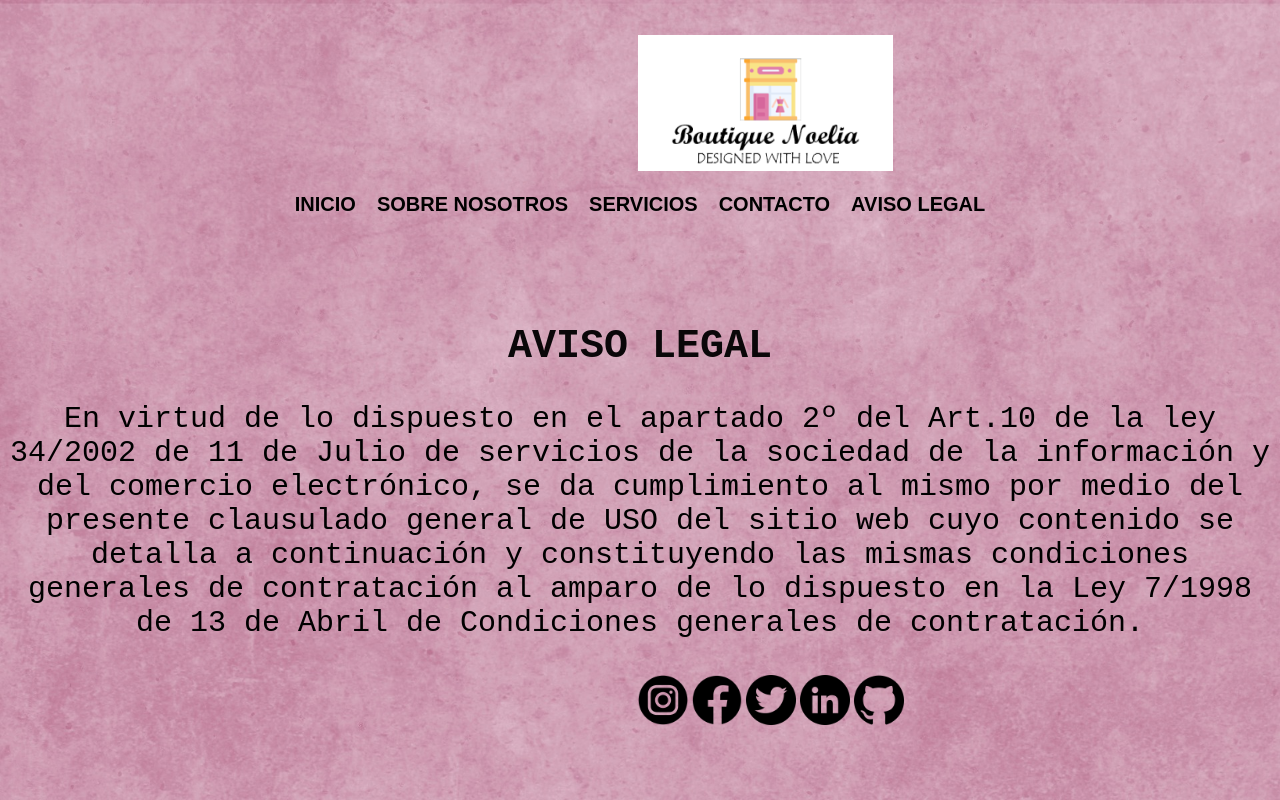
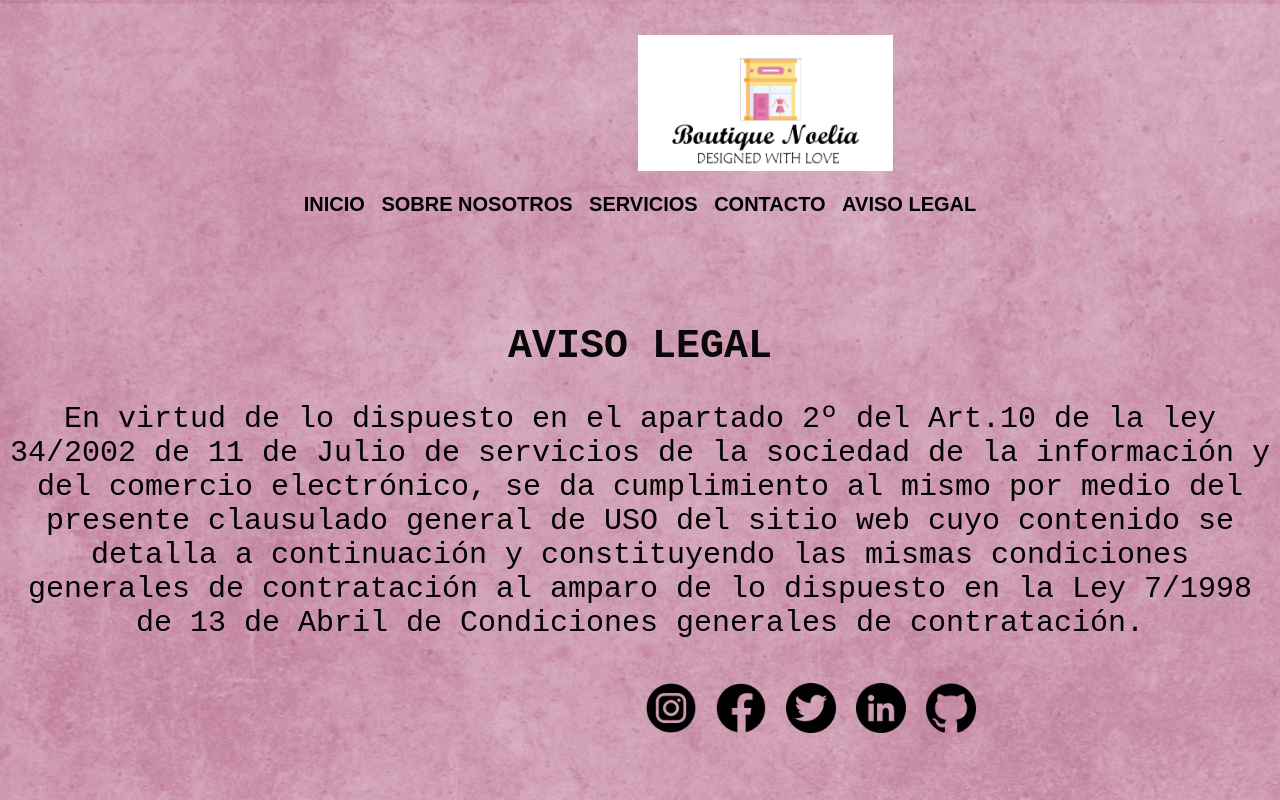
Before and after one commit to narroyoc96/LTAW-Practicas, a plain HTML site: page P1/aviso.html in a window 1280 px wide. Drawn offline with Linux system fonts and the light colour scheme.

Commit message:
botones redes sociales

```diff
--- a/P1/aviso.html
+++ b/P1/aviso.html
@@ -23,11 +23,11 @@
         <h2>AVISO LEGAL</h2>
         <p>En virtud de lo dispuesto en el apartado 2º del Art.10 de la ley 34/2002 de 11 de Julio de servicios de la sociedad de la información y del comercio electrónico, se da cumplimiento al mismo por medio del presente clausulado general de USO del sitio web cuyo contenido se detalla a continuación y constituyendo las mismas condiciones generales de contratación al amparo de lo dispuesto en  la Ley 7/1998 de 13 de Abril de Condiciones generales de contratación.</p>
         <div class="redessociales">
-            <a href="https://www.instagram.com/noeliaac96/?hl=es" target="_blanck"><img src="imagen/redes/instagram.png" alt="instagram" width="50px" ></a>
-            <a href="https://www.facebook.com/noelia.arroyocastano" target="_blanck"><img src="imagen/redes/facebook.png" alt="facebook" width="50px" ></a>
-            <a href="https://twitter.com/noeliaac96" target="_blanck"><img src="imagen/redes/twitter.png" alt="twitter" width="50px" ></a>
-            <a href="https://www.linkedin.com/in/noelia-arroyo-casta%C3%B1o-7ab358165/" target="_blanck"><img src="imagen/redes/linkedin.png" alt="linkedin" width="50px" ></a>
-            <a href="https://github.com/narroyoc96" target="_blanck"><img src="imagen/redes/github.png" alt="github" width="50px" ></a>
+            <a href="https://www.instagram.com/noeliaac96/?hl=es" target="_blanck"><button><img src="imagen/redes/instagram.png" alt="instagram" width="50px" ></button></a>
+            <a href="https://www.facebook.com/noelia.arroyocastano" target="_blanck"><button><img src="imagen/redes/facebook.png" alt="facebook" width="50px" ></button></a>
+            <a href="https://twitter.com/noeliaac96" target="_blanck"><button><img src="imagen/redes/twitter.png" alt="twitter" width="50px" ></button></a>
+            <a href="https://www.linkedin.com/in/noelia-arroyo-casta%C3%B1o-7ab358165/" target="_blanck"><button><img src="imagen/redes/linkedin.png" alt="linkedin" width="50px" ></button></a>
+            <a href="https://github.com/narroyoc96" target="_blanck"><button><img src="imagen/redes/github.png" alt="github" width="50px" ></button></a>
         </div>
     </body>
 </html>
--- a/P1/estilo.css
+++ b/P1/estilo.css
@@ -13,7 +13,7 @@ body{
 #inicio{
     text-align:center;
     background-color:transparent;
-    font-size: 20px;
+    font-size: 2px;
     font-family: garamont;
     margin-top: 50px;
 }
@@ -71,7 +71,6 @@ p{
     margin-left: 630px;
     margin-top: 35px;
 }
-
 button{
     cursor: pointer;
     text-align: center;
```
Also changed, not shown: P1/contacto.html (+5 -5 lines), P1/nosotros.html (+5 -5 lines), P1/servicios.html (+5 -5 lines), P1/tienda.html (+5 -5 lines).
